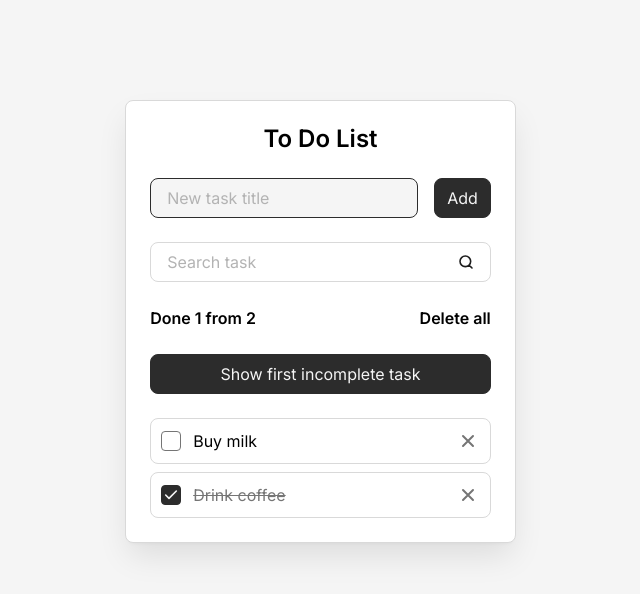
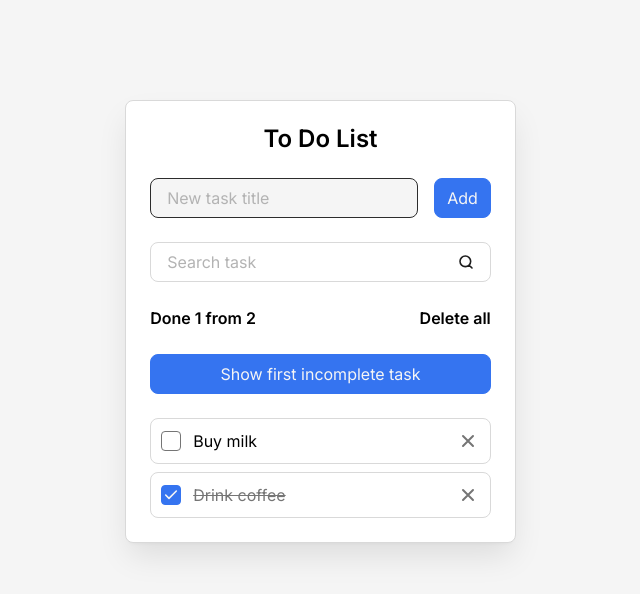
Before and after one commit to alexei-28/react-test-project, a React (Vite) app: page / in a window 1280 px wide. Shown: the top 594 px of the page, without its empty margins (312-952 px from the left). Built offline with nearby package versions, Linux system fonts and the light colour scheme.

Commit message:
Update button and checkbox style

```diff
--- a/src/styles/components/button.css
+++ b/src/styles/components/button.css
@@ -5,8 +5,8 @@
   height: var(--input-height);
   padding: 12px;
   color: var(--color-gray-1);
-  background-color: var(--color-dark-2);
-  border: 1px solid var(--color-dark-2);
+  background-color: var(--color-blue-1);
+  border: 1px solid var(--color-blue-1);
   border-radius: var(--border-radius);
 
   &:hover {
--- a/src/styles/components/todo-item.css
+++ b/src/styles/components/todo-item.css
@@ -36,8 +36,8 @@
   border-radius: 4px;
 
   &:checked {
-    background-color: var(--color-dark-2);
-    border-color: var(--color-dark-2);
+    background-color: var(--color-blue-1);
+    border-color: var(--color-blue-1);
 
     & + .todo-item__label {
       color: var(--color-gray-4);
--- a/src/styles/variables.css
+++ b/src/styles/variables.css
@@ -10,6 +10,9 @@
   --color-gray-3: #B3B3B3;
   --color-gray-4: #757575;
 
+  --color-blue-1: #3574F0;
+  --color-blue-2: #4682F2;
+
   --border: 1px solid var(--color-gray-2);
   --border-radius: 8px;
 
```
